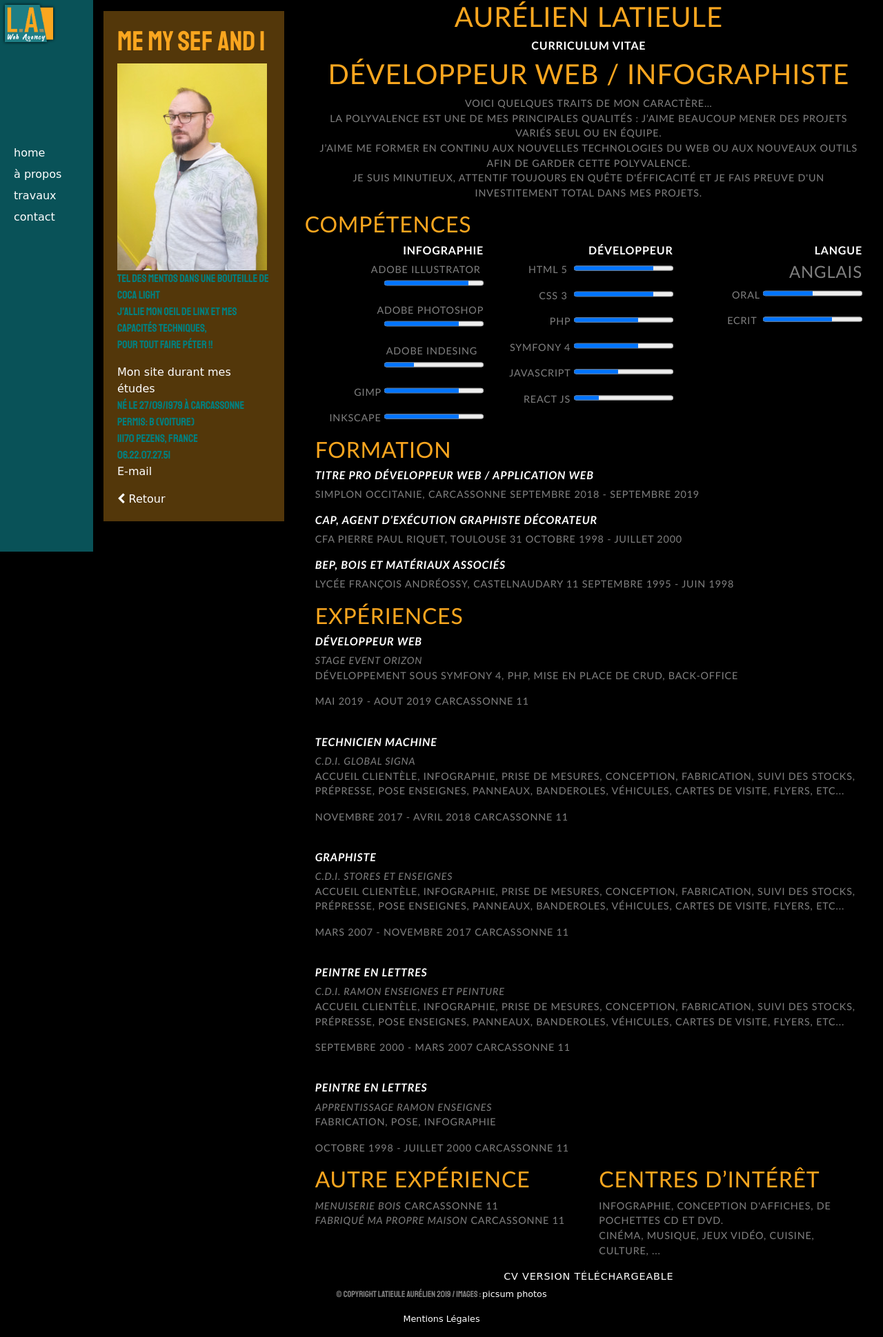
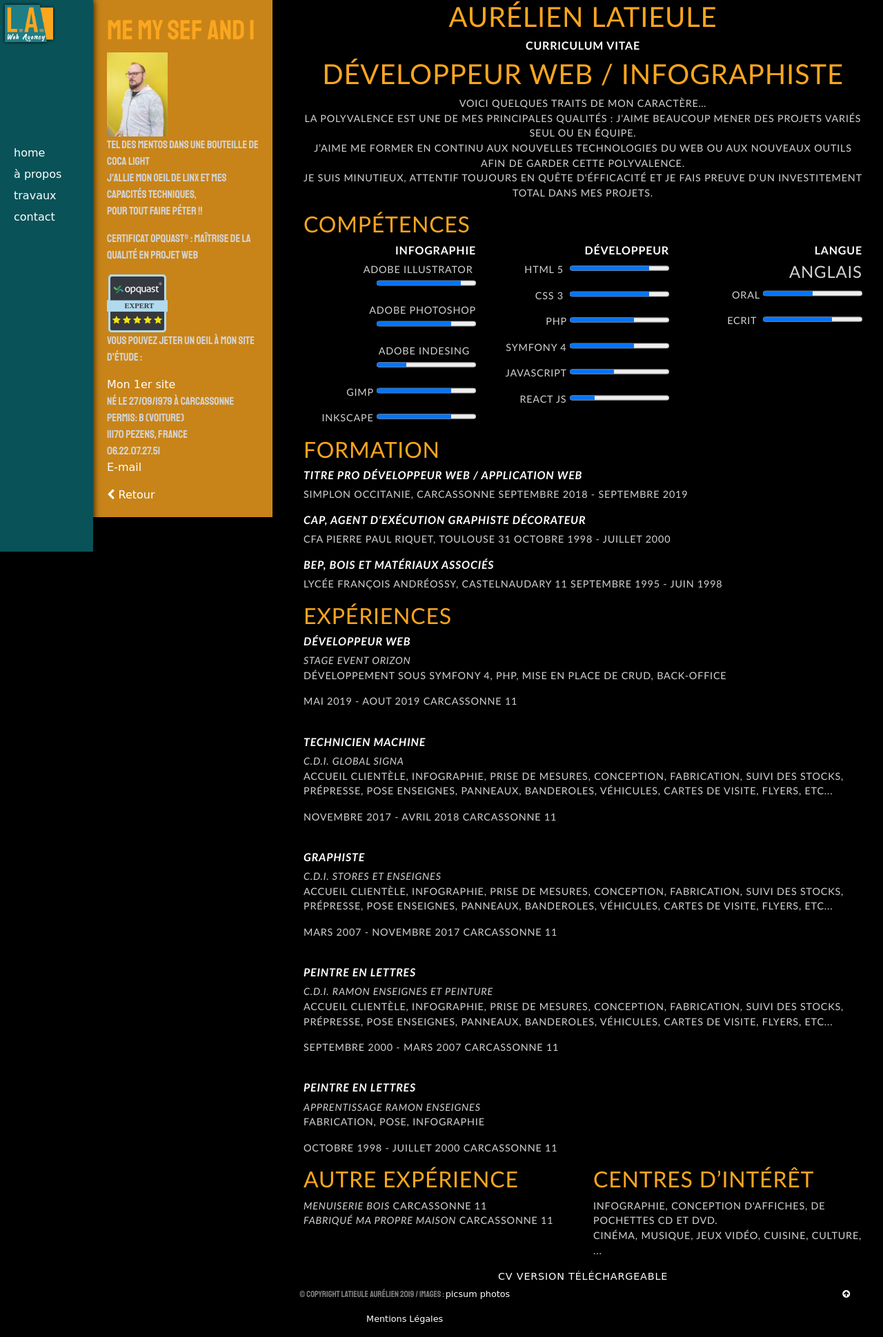
Before and after one commit to superelien/LaWebAgency, a Symfony app: template templates/Front/aboutmeCV.html.twig in a window 1280 px wide. Shown: the whole page at 69% size. Run offline with Twig, Linux system fonts and the light colour scheme; the template is opened without the code that fills it, so the values that code supplies are empty; some libraries are stand-ins or nearby versions; some web fonts are replaced.

Commit message:
responcive

```diff
--- a/composer.json
+++ b/composer.json
@@ -19,7 +19,7 @@
         "symfony/http-client": "4.3.*",
         "symfony/intl": "4.3.*",
         "symfony/monolog-bundle": "^3.1",
-        "symfony/orm-pack": "*",
+        "symfony/orm-pack": "^1.0",
         "symfony/process": "4.3.*",
         "symfony/security-bundle": "4.3.*",
         "symfony/serializer-pack": "*",
@@ -32,7 +32,7 @@
     },
     "require-dev": {
         "symfony/debug-pack": "*",
-        "symfony/maker-bundle": "^1.0",
+        "symfony/maker-bundle": "^1.14",
         "symfony/profiler-pack": "*",
         "symfony/test-pack": "*",
         "symfony/web-server-bundle": "4.3.*"
--- a/public/css/style.css
+++ b/public/css/style.css
@@ -53,17 +53,14 @@ footer{
     font-family: 'McLaren', cursive;
     cursor: pointer;
   }
+  #cvPage{
+    margin-left: 105px;
+  }
 
-  #aboutme {
-      position: sticky;
-      left: 2%;
-      top: 2%;
-      text-align: left;
-  }
   #cvPage h1, #cvPage h2{
     color: #FAA61F;
+  }
 
-  }
   .mentions{
     font-size: 0.8rem;
   }
@@ -74,6 +71,7 @@ footer{
 .top-banner {
     display: flex;
     height: 100vh;
+    padding: 20px;
     background: url(https://picsum.photos/1920/1080?random=) no-repeat center / cover;
 }
 
@@ -88,9 +86,9 @@ footer{
     background: rgba(0, 0, 0, .7);
   }
 
-  .top-banner-overlay.is-moved {
+  /* .top-banner-overlay.is-moved {
     transform: translateX(200px);
-  }
+  } */
 
   .top-banner-overlay p {
     font-size: 1rem;
@@ -181,19 +179,23 @@ footer{
     color: white;
     display: none;
   }
+  #aboutmeCV{
+    padding: 20px;
+    background: #FAA61FCC;
+    box-shadow: 0 0 10px black;
+    color: lightgray;
+  }
+  #aboutmeCV img{
+    width: 40%;
+    max-width: 150px;
+  }
 
-  #aboutme {
-    padding: 20px;
-    background-color:#FAA61F55;
-    color: teal;
-    margin-left: 135px;
-  }
   #myCV{
     font-family: 'ubuntu', 'Gill Sans MT', Calibri, 'Trebuchet MS', sans-serif;
     font-weight: 500;
     font-size: 0.9rem;
     letter-spacing: 0.05rem;
-    color: gray;
+    color: lightgray;
     text-transform: uppercase;
   }
   #myCV h3{
@@ -202,7 +204,6 @@ footer{
     color: white;
   }
   #project {
-    padding: 20px;
     background-color: darkcyan;
     color: darkseagreen;
   }
@@ -304,17 +305,21 @@ footer{
 
 }
 @media (max-width: 1000px) {
-  .three {
+  .two, .one, .three, #container {
     display: none;
   }
-  #myCV {
-    margin-left: 20%;
-  }
+  .titlemobil {
+    display: block;
+    width: 100%;
+}
   h1 {
     font-size:2rem;
   }
   h2 {
     font-size:1.4rem;
+  }
+  #cvPage {
+    margin-left: 0;
   }
 
   .top-nav .fixed-menu {
@@ -359,13 +364,7 @@ footer{
   h2 {
     font-size:1.20rem;
   }
-  .two, .one, #container {
-    display: none;
-  }
-  .titlemobil {
-    display: block;
-    width: 100%;
-}
+
 .top-nav .menu {
   margin-top: 50%;
 }
--- a/templates/Front/aboutme.html.twig
+++ b/templates/Front/aboutme.html.twig
@@ -2,7 +2,7 @@
 
 {% block title %}à propos{% endblock %}
 {% block body %}
-    <section class="top-banner row">
+    <section id="aboutme" class="top-banner row">
         <div class="top-banner-overlay titlemobil col-lg-12">
             <h1>LA Web Agency</h1>
             <p>juste de vous à moi</p>
--- a/templates/Front/aboutmeCV.html.twig
+++ b/templates/Front/aboutmeCV.html.twig
@@ -3,13 +3,15 @@
 {% block title %}à propos{% endblock %}
 {% block body %}
 <div id="cvPage" class="row">
-    <div class=" text-left col-lg-4">
-        <!-- <img class="logocenter img-fluid" src="asset/LA_WA_BO.png" alt="logo La Web Agency"> -->
-        <div id="aboutme" >
+    <div  class=" text-left col-md-3">
+        <div id="aboutmeCV"  >
             <h1>me my sef and I</h1>
-            <img class="img-fluid" src="asset/MoiCV2.jpg" alt="phot aurelien latieule">
+            <img class="img-fluid" src="{{asset('asset/MoiCV2.jpg')}}" alt="photo aurelien latieule">
             <p>tel des mentos dans une bouteille de coca light  <br> j'allie mon oeil de linx et mes capacités techniques, <br> pour tout faire péter !!</p>
-            <a href="https://www.la-projets.yo.fr/" target="_blank">Mon site durant mes études</a>
+            <p>Certificat Opquast® : Maîtrise de la qualité en projet Web</p>
+            <a href="https://directory.opquast.com/fr/certificat/619AQI/" target="_blank"><img class="img-fluid" src="{{asset('asset/expert.svg')}}" alt="Cerification Opquast"></a>
+            <p>Vous pouvez jeter un oeil à mon site d'étude :</p>
+            <a href="https://www.la-projets.yo.fr/" target="_blank">Mon 1er site</a>
             <ul>
                 <li>Né le 27/09/1979 à Carcassonne</li>
                 <li>Permis: B (Voiture)</li>
@@ -17,13 +19,10 @@
                 <li> 06.22.07.27.51  </li>
                 <li><a class="adresse" href="mailto:aurlat.simplon@gmail.com" >E-mail</a></li>
             </ul>
-            <a href="{{path('aboutme')}}">
-                <i class="fa fa-chevron-left"></i> Retour
-            </a>
+            <a href="{{path('aboutme')}}"><i class="fa fa-chevron-left"></i> Retour</a>
         </div>
     </div>
-    <div class=" text-left col-lg-8">
-        <!-- <img class="logocenter img-fluid" src="asset/LA_WA_BO.png" alt="logo La Web Agency"> -->
+    <div class="col-9">
         <div id="myCV" class="container">
             <div class="row CV" >
                 <div class="col-12 text-center">
@@ -42,7 +41,7 @@
                                                           <!-- presentation start -->
                                                        <!-- competences start -->
             <div class="row CV">
-                <div class="clas-12">
+                <div class="col-12">
                     <h2>Compétences</h2>
                 </div>
             </div>
--- a/templates/base.html.twig
+++ b/templates/base.html.twig
@@ -45,7 +45,7 @@
         <title>{% block title %}{% endblock %} | La Web Agency</title>
         {% block stylesheets %}{% endblock %}
     </head>
-    <body>
+    <body id="top">
                 {# read and display just one flash message type #}
         {% for message in app.flashes('notice') %}
         <div class="flash-notice" role="alert">
--- a/templates/inc/footer.html.twig
+++ b/templates/inc/footer.html.twig
@@ -2,10 +2,13 @@
     <ul class="socials">
         <li>
             <div class="row mentions mt-1">
-                <div class=" text-center col-lg-12 ">
+                <div class=" text-center col-lg-11 ">
                     <p> © Copyright Latieule Aurélien 2019 / images :
                     <a href="https://picsum.photos/" target="_blank"> picsum photos</a></p>
                     <a href="{{ path('mentions') }}">Mentions Légales</a>
+                </div>
+                <div class=" text-center col-lg-1 ">
+                    <a href="{{ path('#top') }}"><i class="fa fa-arrow-circle-up"></i></a>
                 </div>
             </div>
         </li>
```
Also changed, not shown: templates/Front/works.html.twig (+7 -11 lines), public/asset/expert.svg (added), 2 other files.
